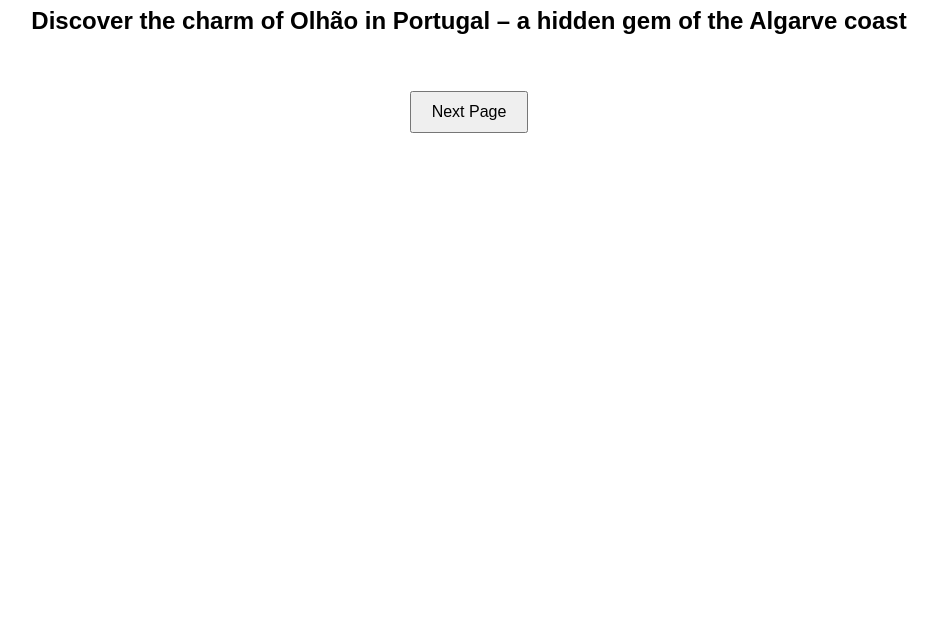
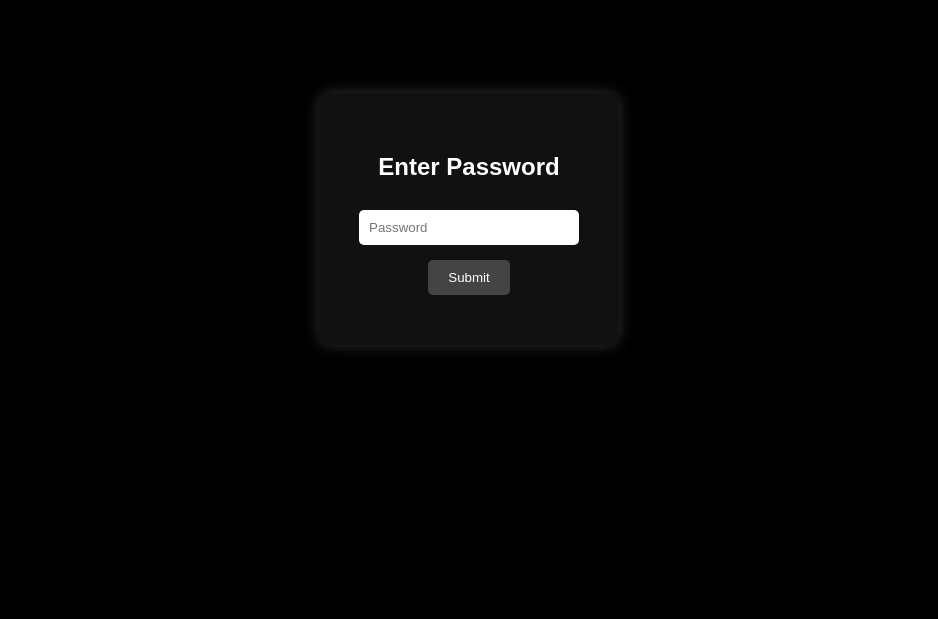
Before and after one commit to Sammy6131/Del.Mar.Marina, a plain HTML site: page index.html in a window 1280 px wide. Shown: the part 181-800 px from the top of the page, without its empty margins (171-1109 px from the left). Drawn offline with Linux system fonts and the light colour scheme.

Commit message:
Update index.html

```diff
--- a/index.html
+++ b/index.html
@@ -1,16 +1,74 @@
 <!DOCTYPE html>
 <html lang="en">
 <head>
-  <meta charset="UTF-8">
-  <title>Del Mar Marina</title>
+  <meta charset="UTF-8" />
+  <title>Password Protected</title>
+  <style>
+    body {
+      margin: 0;
+      background-color: #000;
+      color: #fff;
+      font-family: Arial, sans-serif;
+      height: 100vh;
+      display: flex;
+      justify-content: center;
+      align-items: center;
+    }
+
+    .container {
+      background-color: #111;
+      padding: 40px;
+      border-radius: 12px;
+      box-shadow: 0 0 15px rgba(255, 255, 255, 0.2);
+      text-align: center;
+    }
+
+    input[type="password"] {
+      padding: 10px;
+      width: 200px;
+      border: none;
+      border-radius: 5px;
+      margin-top: 10px;
+    }
+
+    button {
+      margin-top: 15px;
+      padding: 10px 20px;
+      border: none;
+      border-radius: 5px;
+      background-color: #444;
+      color: #fff;
+      cursor: pointer;
+    }
+
+    button:hover {
+      background-color: #666;
+    }
+
+    .error {
+      color: red;
+      margin-top: 10px;
+    }
+  </style>
 </head>
-<body style="font-family: Arial; text-align: center; padding-top: 100px;">
-  <h1>Hello and Welcome to the Del Mar Marina</h1>
-  <h2>Discover the charm of Olhão in Portugal – a hidden gem of the Algarve coast</h2>
+<body>
+  <div class="container">
+    <h2>Enter Password</h2>
+    <input type="password" id="password" placeholder="Password" />
+    <br />
+    <button onclick="checkPassword()">Submit</button>
+    <div id="error" class="error"></div>
+  </div>
 
-  <br><br>
-  <a href="welcome.html">
-    <button style="padding: 10px 20px; font-size: 16px;">Next Page</button>
-  </a>
+  <script>
+    function checkPassword() {
+      var input = document.getElementById("password").value;
+      if (input === "Hola") {
+        window.location.href = "welcome.html";
+      } else {
+        document.getElementById("error").textContent = "Incorrect password.";
+      }
+    }
+  </script>
 </body>
 </html>
```
